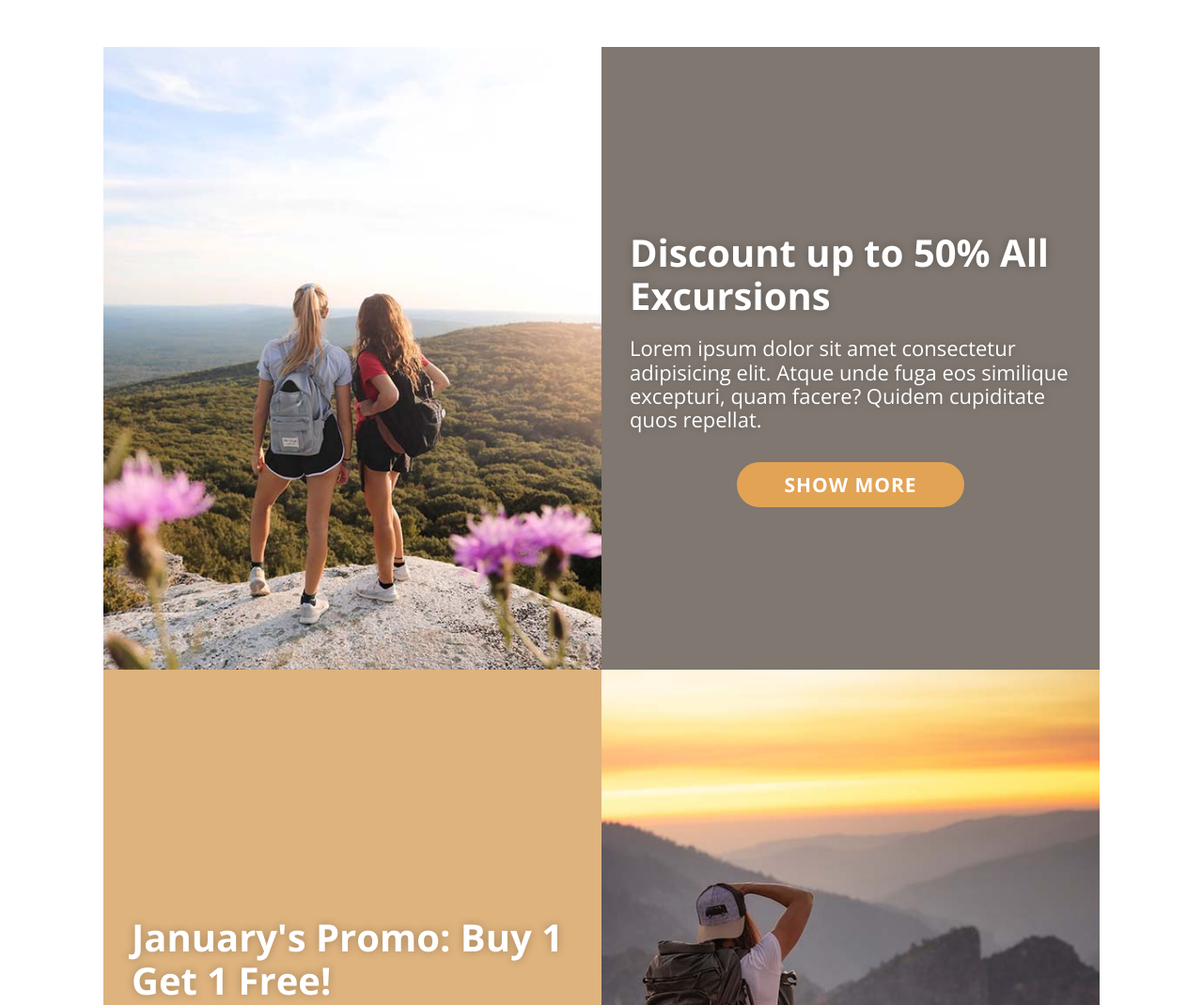
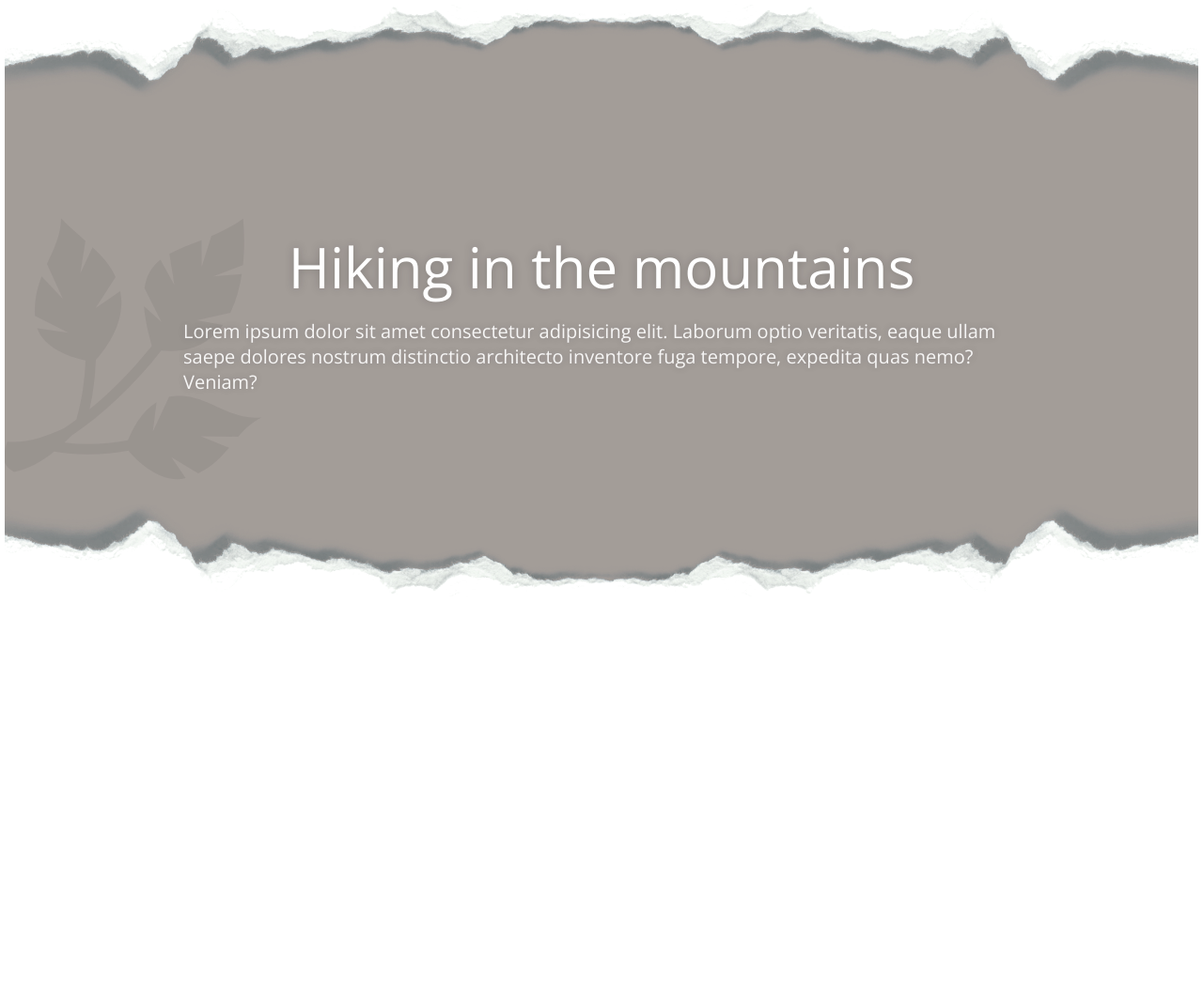
Before and after one commit to ramilzag/hiking, a plain HTML site: page index.html in a window 1280 px wide. Shown: the top 1070 px of the page at 94% size. After the commit the page ends 800 px from the top, so only its background shows below. Drawn offline with nearby package versions, Linux system fonts and the light colour scheme.

Commit message:
Implemented feature block section

```diff
--- a/css/styles.css
+++ b/css/styles.css
@@ -719,3 +719,56 @@ a {
     order: -2;
   }
 }
+
+/* Feature block */
+
+.feature {
+  background: #99928d;
+  opacity: 0.9;
+}
+
+.feature__content {
+  display: flex;
+  flex-direction: column;
+  justify-content: center;
+  align-items: center;
+  padding: 5rem 3rem;
+}
+
+.feature__heading {
+  color: var(--color-text-alternative);
+  text-shadow: var(--text-shadow);
+  font-size: 5rem;
+  font-weight: 400;
+}
+
+.feature__description {
+  color: var(--color-text-alternative);
+  text-shadow: var(--text-shadow);
+  font-size: 2rem;
+  font-weight: 400;
+  line-height: 2.7rem;
+  opacity: 0.9;
+}
+
+@media screen and (min-width: 768px) {
+  .feature__content {
+    padding: 10rem;
+  }
+}
+
+@media screen and (min-width: 1024px) {
+  .feature__content {
+    padding: 15rem;
+  }
+
+  .feature__heading {
+    font-size: 6rem;
+  }
+}
+
+@media screen and (min-width: 1440px) {
+  .feature__content {
+    padding: 24rem;
+  }
+}
--- a/index.html
+++ b/index.html
@@ -14,59 +14,28 @@
     <title>Document</title>
   </head>
   <body>
-    <section class="container block">
-      <article class="grid grid--1x2 promotion-block">
-        <picture>
-          <source
-            type="image/jpg"
-            srcset="
-              images/spenser-sembrat-GgMDeYAzc68-unsplash.jpg    1x,
-              images/spenser-sembrat-GgMDeYAzc68-unsplash@2x.jpg 2x,
-              images/spenser-sembrat-GgMDeYAzc68-unsplash@3x.jpg 3x
-            "
-          />
-          <img
-            class="card__image"
-            src="./images/spenser-sembrat-GgMDeYAzc68-unsplash.jpg"
-            alt="hiker's image standing on mountain"
-          />
-        </picture>
-        <div class="promotion promotion--secondary">
-          <h2 class="promotion__heading">Discount up to 50% All Excursions</h2>
-          <p class="promotion__description">
-            Lorem ipsum dolor sit amet consectetur adipisicing elit. Atque unde
-            fuga eos similique excepturi, quam facere? Quidem cupiditate quos
-            repellat.
-          </p>
-          <button class="btn btn--primary">Show More</button>
-        </div>
-      </article>
-      <article class="grid grid--1x2 promotion-block">
-        <picture>
-          <source
-            type="image/jpg"
-            srcset="
-              images/stephen-leonardi-UxGw8Q2Tygw-unsplash.jpg    1x,
-              images/stephen-leonardi-UxGw8Q2Tygw-unsplash@2x.jpg 2x,
-              images/stephen-leonardi-UxGw8Q2Tygw-unsplash@3x.jpg 3x
-            "
-          />
-          <img
-            class="card__image"
-            src="./images/stephen-leonardi-UxGw8Q2Tygw-unsplash.jpg"
-            alt="hiker's image standing on mountain"
-          />
-        </picture>
-        <div class="promotion promotion--primary">
-          <h2 class="promotion__heading">January's Promo: Buy 1 Get 1 Free!</h2>
-          <p class="promotion__description">
-            Lorem ipsum dolor sit amet consectetur adipisicing elit. Atque unde
-            fuga eos similique excepturi, quam facere? Quidem cupiditate quos
-            repellat.
-          </p>
-          <button class="btn btn--primary">Show More</button>
-        </div>
-      </article>
+    <section class="block branch-left ripped feature">
+      <div class="feature__content">
+        <h2 class="feature__heading">Hiking in the mountains</h2>
+        <p class="feature__description">
+          Lorem ipsum dolor sit amet consectetur adipisicing elit. Laborum optio
+          veritatis, eaque ullam saepe dolores nostrum distinctio architecto
+          inventore fuga tempore, expedita quas nemo? Veniam?
+        </p>
+        <svg class="branch-left--large">
+          <use xlink:href="/images/sprite.svg#branch"></use>
+        </svg>
+        <img
+          class="ripped-image--top"
+          src="./images/ripped-min.png"
+          alt="Image by rawpixel.com"
+        />
+        <img
+          class="ripped-image--bottom"
+          src="./images/ripped-min.png"
+          alt="Image by rawpixel.com"
+        />
+      </div>
     </section>
     <script src="./js/collapsible.js"></script>
   </body>
```
Also changed, not shown: components/blockFeature.html (added, +23 -0 lines).
